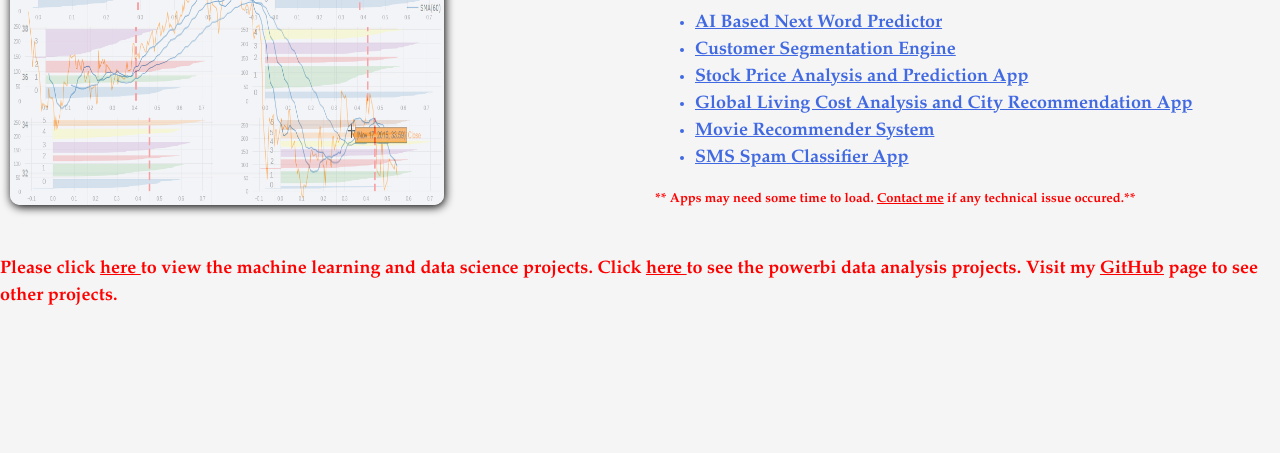
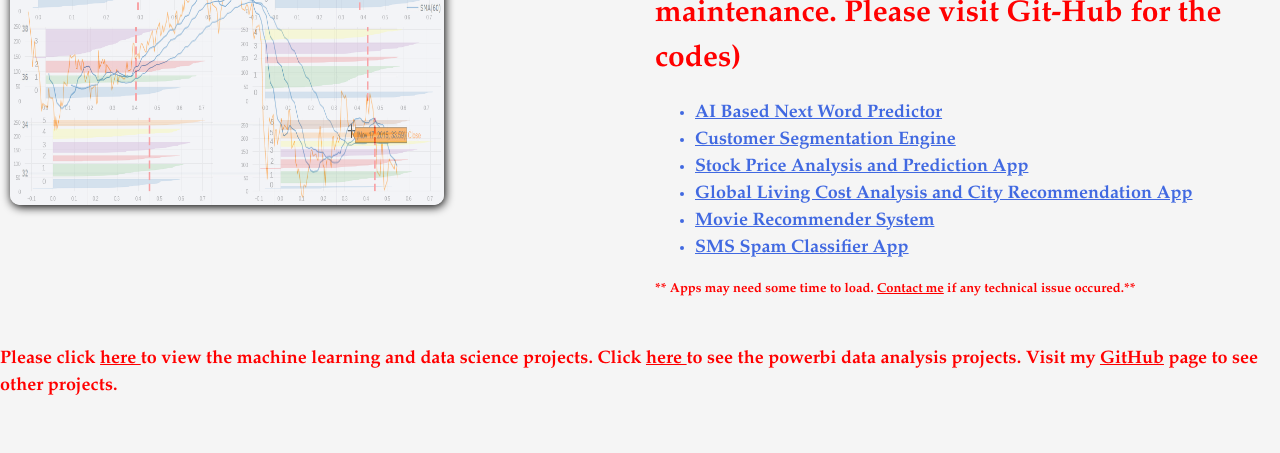
Before and after one commit to gmashik/web, a plain HTML site: page index.html in a window 1280 px wide. Shown: the part 347-800 px from the top of the page. Drawn offline with nearby package versions, Linux system fonts and the light colour scheme.

Commit message:
Update index.html

```diff
--- a/index.html
+++ b/index.html
@@ -74,7 +74,7 @@
 
   <div class="column1">
 
-    <h2 class="textpara22"><b>Recent Projects: </b></h3>
+    <h2 class="textpara22"><b>Recent Projects: (Links are down due to maintenance. Please visit Git-Hub for the codes) </b></h3>
     <ul class="textpara23">
       <li><b><a href="https://wordpredictor.herokuapp.com/" target="_blank" rel="noopener noreferrer"> AI Based Next Word Predictor</a></b></li>
       <li><b><a href="https://customersegmentation1.herokuapp.com/" target="_blank" rel="noopener noreferrer"> Customer Segmentation Engine</a></b></li>
```
